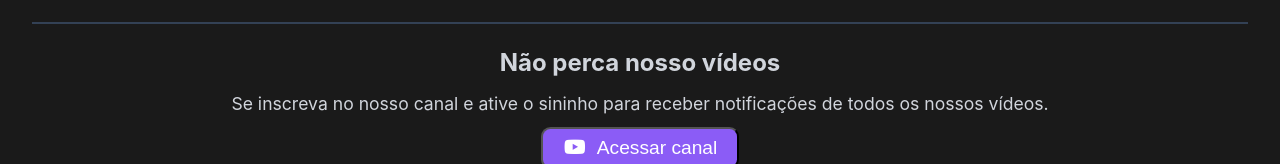
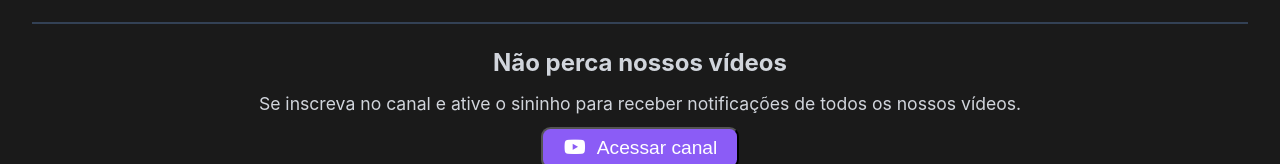
Before and after one commit to JohannArouca/trox-front, an Angular app: page / in a window 1280 px wide. Shown: the part 3919-4083 px from the top of the page. Built offline with nearby package versions, Linux system fonts and the light colour scheme.

Commit message:
correcao nos textos

```diff
--- a/src/app/components/videos/videos.html
+++ b/src/app/components/videos/videos.html
@@ -22,10 +22,10 @@
     <hr class="linha" />
 
     <div class="texto-youtube">
-      <h4>Não perca nosso vídeos</h4>
+      <h4>Não perca nossos vídeos</h4>
       <p>
-        Se inscreva no nosso canal e ative o sininho para receber notificações
-        de todos os nossos vídeos.
+        Se inscreva no canal e ative o sininho para receber notificações de
+        todos os nossos vídeos.
       </p>
       <button><i class="fab fa-youtube"></i>Acessar canal</button>
     </div>
```
